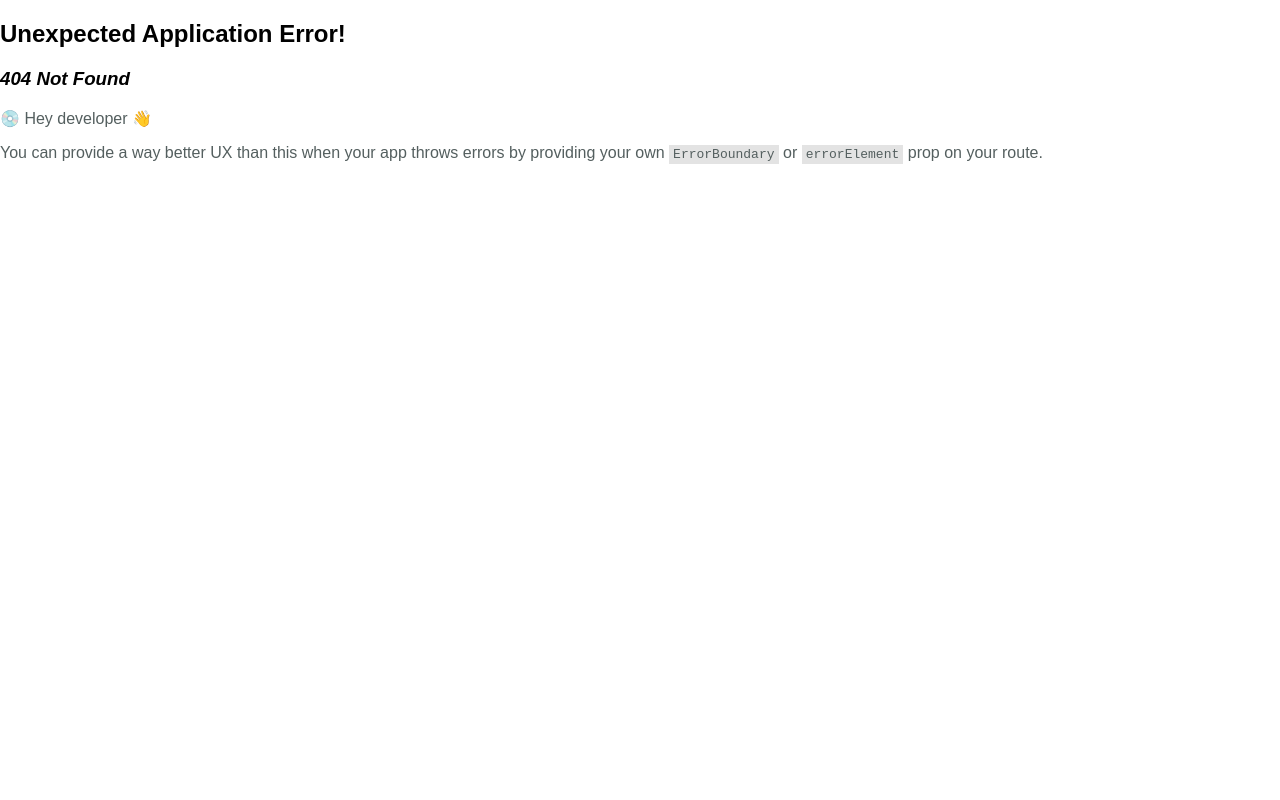
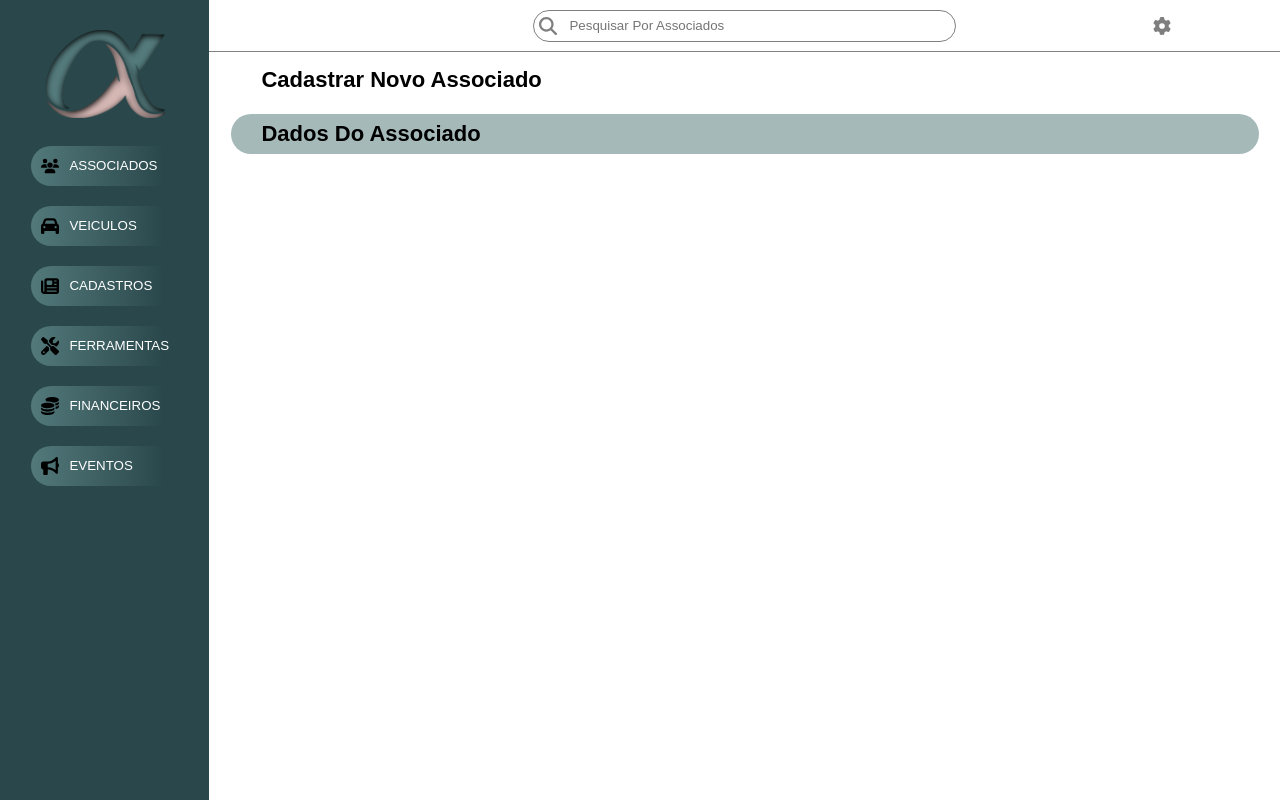
Before and after one commit to davi-aguiar/PDS, a React (Vite) app in the folder frontend/SGA_FRONTEND/: page /novo-associado in a window 1280 px wide. Before the commit this address had no page. Built offline with nearby package versions, Linux system fonts and the light colour scheme.

Commit message:
:sparkles: feat:initial-register-page

```diff
--- /dev/null
+++ b/frontend/SGA_FRONTEND/src/components/dropdown/page.module.css
@@ -0,0 +1,36 @@
+.dropDown{
+    margin-top: 2%;
+    width: 100%;
+    background-color: #A5B9B9;
+    height: 2.5em;
+    border-radius: 20px;
+    display: flex;
+    align-items: center;
+}
+
+p{
+    margin-left: 2%;
+}
+
+
+.form{
+    margin-left: 1%;
+    height: 70%;
+    width: 98%;
+    background-color: #F5F5F5;
+    border: 2px solid #A5B9B9 ;
+    border-radius: 10px;
+    transition: max-height 0.3s ease;
+}
+
+.show {
+    max-height: 500px;
+    opacity: 1;
+    transition: max-height 0.3s ease-in-out, opacity 0.2s ease-in-out;
+}
+
+.hide{
+    max-height: 0;
+    opacity: 0;
+    transition: max-height 0.3s ease-in-out, opacity 0.45s ease-in-out;
+}
--- /dev/null
+++ b/frontend/SGA_FRONTEND/src/components/dropdown/page.tsx
@@ -0,0 +1,25 @@
+import { useState } from "react";
+import styles from "./page.module.css";
+
+interface Props {
+    title: string,
+    content: string,
+}
+
+export default function DropDown({title, content}: Props) {
+  const [clicked, setClicked] = useState(false);
+
+  const handleClick = () => {
+    setClicked(!clicked);
+  };
+  return (
+    <>
+      <div className={styles.dropDown} onClick={handleClick}>
+        <h1>{title}</h1>
+      </div>
+      <div className={`${styles.form} ${clicked ? styles.show : styles.hide}`}>
+        <p>{content}</p>
+      </div>
+    </>
+  );
+}
--- a/frontend/SGA_FRONTEND/src/main.tsx
+++ b/frontend/SGA_FRONTEND/src/main.tsx
@@ -4,6 +4,7 @@ import App from './pages/app/App.tsx'
 import './index.css'
 import { RouterProvider, createBrowserRouter } from 'react-router-dom';
 import Associado from './pages/associado/Associado.tsx';
+import NovoAssociado from './pages/novoAssociado/NovoAssociado.tsx';
 
 const router = createBrowserRouter([
   {
@@ -14,6 +15,10 @@ const router = createBrowserRouter([
     path: "/associado",
     element: <Associado/>,
   },
+  {
+    path: "/novo-associado",
+    element: <NovoAssociado/>
+  }
 ]);
 
 createRoot(document.getElementById('root')!).render(
--- a/frontend/SGA_FRONTEND/src/pages/app/App.tsx
+++ b/frontend/SGA_FRONTEND/src/pages/app/App.tsx
@@ -5,9 +5,9 @@ import alpha from '../../assets/Forma 4.png'
 function App() {
   const navigate = useNavigate()
 
-  // const handleClick = () => {
-  //   navigate("/associado");
-  // }
+  const handleClick = () => {
+    navigate("/novo-associado");
+  }
 
   return (
     <main className={"main"}>
@@ -22,7 +22,7 @@ function App() {
           <input type="text" className={"input"} />
         </div>
         <button>Acessar</button>
-        <a href="/associado">Esqueci Minha Senha</a>
+        <p onClick={handleClick}>Esqueci Minha Senha</p>
       </div>
     </main>
   )
--- a/frontend/SGA_FRONTEND/src/pages/associado/Associado.tsx
+++ b/frontend/SGA_FRONTEND/src/pages/associado/Associado.tsx
@@ -1,3 +1,4 @@
+import { useNavigate } from "react-router-dom";
 import Dash from "../../components/dashboard/page";
 import Search from "../../components/search/page";
 import DenseTable from "../../components/table/page";
@@ -5,6 +6,13 @@ import "./styles.css";
 import { FaUsers, FaCar, FaBullhorn } from "react-icons/fa6";
 
 function Associado() {
+
+  const navigate = useNavigate();
+
+  const handleNavigate = () => {
+    navigate("/novo-associado");
+  }
+
   return (
     <div className="container">
       <Dash />
@@ -50,7 +58,7 @@ function Associado() {
             </div>
           </div>
           <div>
-            <button className="newBtn">NOVO ASSOCIADO</button>
+            <button className="newBtn" onClick={handleNavigate}>NOVO ASSOCIADO</button>
             <DenseTable />
           </div>
         </div>
--- /dev/null
+++ b/frontend/SGA_FRONTEND/src/pages/novoAssociado/NovoAssociado.tsx
@@ -0,0 +1,22 @@
+import Dash from "../../components/dashboard/page";
+import Search from "../../components/search/page";
+import "./styles.css";
+import DropDown from "../../components/dropdown/page";
+
+function NovoAssociado() {
+
+  return (
+    <div className="container">
+      <Dash />
+      <div className="content">
+        <Search />
+        <div className="register">
+          <h1>Cadastrar Novo Associado</h1>
+          <DropDown title="Dados Do Associado" content="AAAAAAAAAAAAAAA"/>
+        </div>
+      </div>
+    </div>
+  );
+}
+
+export default NovoAssociado;
--- /dev/null
+++ b/frontend/SGA_FRONTEND/src/pages/novoAssociado/styles.css
@@ -0,0 +1,17 @@
+.container{
+    display: flex;
+    height: 100vh;
+    width: 100vw;
+}
+
+.register{
+    width:96%;
+    margin-left: 0%;
+    align-self: center;
+    height: 100vh;
+}
+
+h1{
+    font-size: 22px;
+    margin-left: 3%;
+}
```
